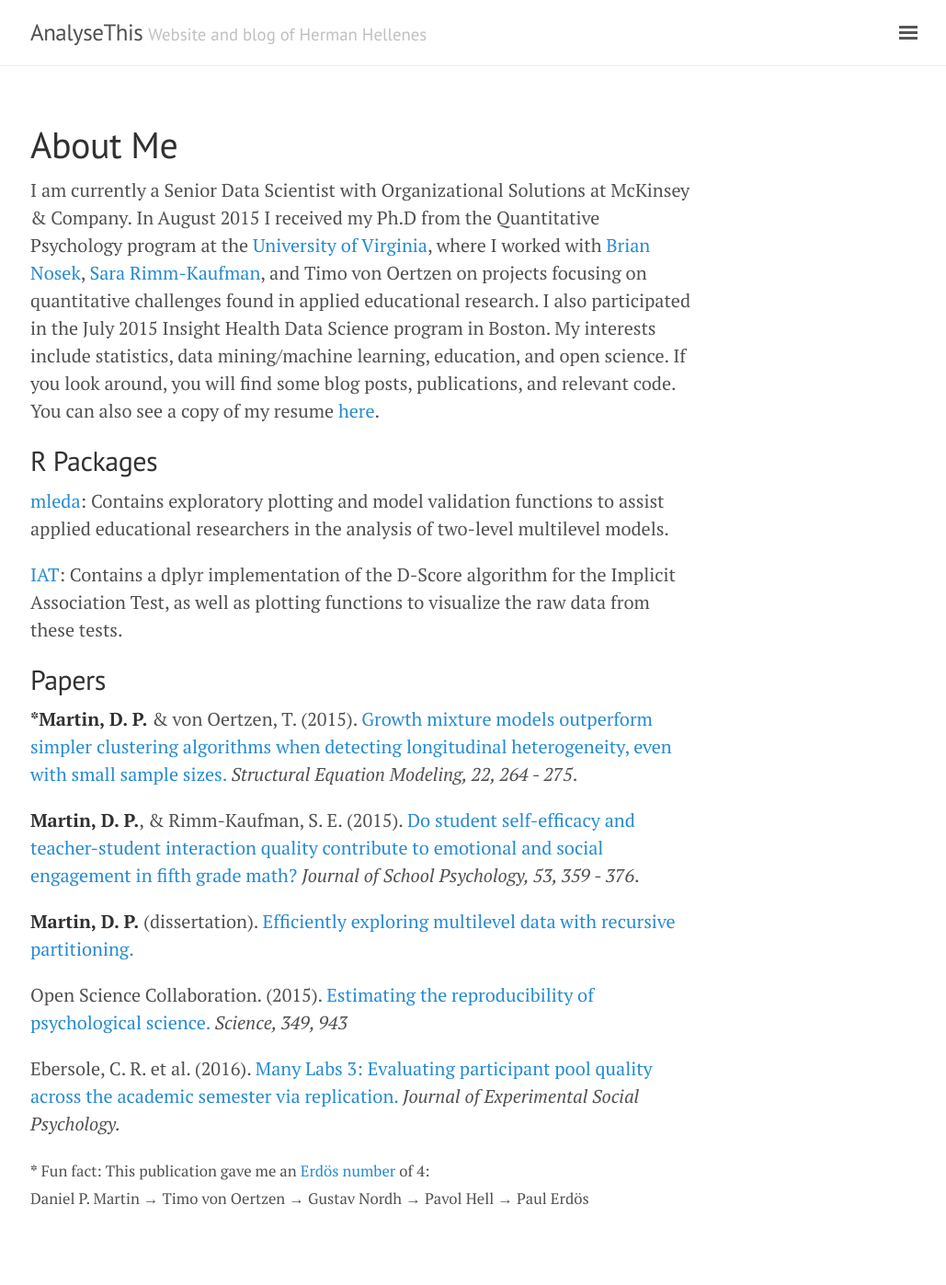
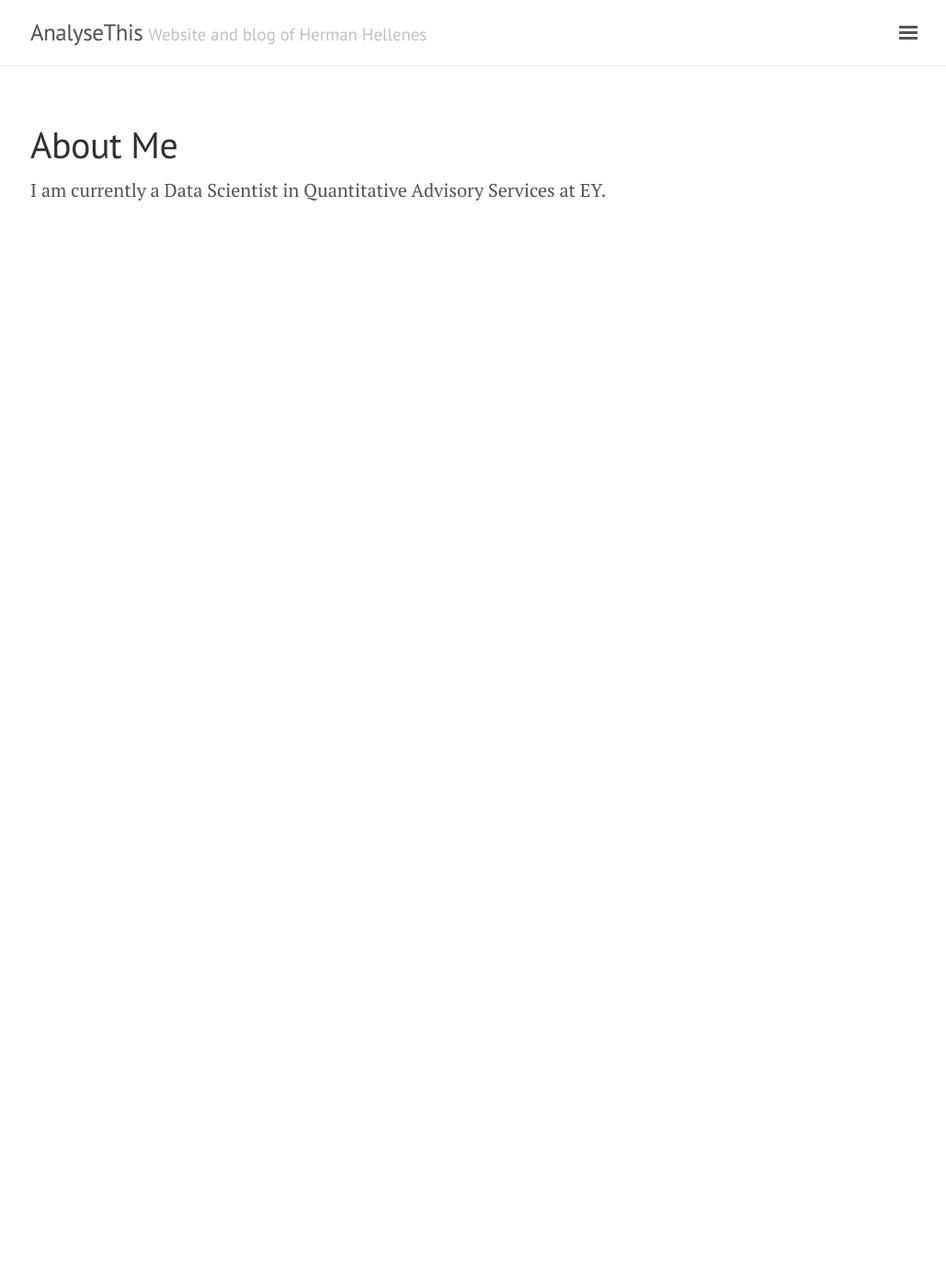
Before and after one commit to herman-hellenes/herman-hellenes.github.io, a Jekyll site: the page built from about.md, in a window 1280 px wide. Shown: the whole page at 92% size, without its empty margins (247-1276 px from the left). Built offline with Jekyll 4.4.1, drawn with Linux system fonts in a browser that asks for light colours; nearby versions of some CDN libraries; after the commit the page ends 900 px from its top, so only the background shows below that.

Commit message:
Update about.md

```diff
--- a/about.md
+++ b/about.md
@@ -3,55 +3,4 @@ layout: page
 title: About Me
 ---
 
-I am currently a Senior Data Scientist with Organizational Solutions at McKinsey & Company.
-In August 2015 I received my Ph.D from the Quantitative Psychology program at the
-[University of Virginia](http://www.virginia.edu/), where I worked with
-[Brian Nosek](http://projectimplicit.net/nosek/),
-[Sara Rimm-Kaufman](http://curry.virginia.edu/about/directory/sara-e.-rimm-kaufman), and
-Timo von Oertzen on projects focusing on quantitative challenges found in applied
-educational research. I also participated in the July 2015 Insight Health
-Data Science program in Boston. My interests include statistics,
-data mining/machine learning, education, and open science. If you look around,
-you will find some blog posts, publications, and relevant code.
-You can also see a copy of my resume [here](../extras/DPM_Resume.pdf).
-
-## R Packages
-
-[mleda](https://github.com/dpmartin42/mleda): Contains exploratory
-plotting and model validation functions to assist applied educational researchers in the analysis
-of two-level multilevel models.
-
-[IAT](https://github.com/dpmartin42/IAT): Contains a dplyr implementation
-of the D-Score algorithm for the Implicit Association Test, as well as plotting functions
-to visualize the raw data from these tests.
-
-## Papers
-
-**\*Martin, D. P.** & von Oertzen, T. (2015). [Growth mixture models outperform simpler
-clustering algorithms when detecting longitudinal heterogeneity, even with small sample
-sizes.](../extras/GMMSampSize.pdf) *Structural Equation Modeling, 22, 264 - 275*.
-
-**Martin, D. P.**, & Rimm-Kaufman, S. E. (2015). [Do student self-efficacy and
-teacher-student interaction quality contribute to emotional and social engagement in
-fifth grade math?](../extras/JSP_final.pdf) *Journal of School Psychology, 53, 359 - 376*.
-
-**Martin, D. P.** (dissertation). [Efficiently exploring multilevel data with recursive
-partitioning.](../extras/dissertation.pdf)
-
-Open Science Collaboration. (2015). [Estimating the reproducibility of psychological
-science.](https://osf.io/phtye/) *Science, 349, 943*
-
-Ebersole, C. R. et al. (2016). [Many Labs 3: Evaluating participant pool quality
-across the academic semester via replication.](https://osf.io/csygd/) *Journal of Experimental Social
-Psychology.*
-
-
-<small>
-<b>*</b> Fun fact: This publication gave me an <a href="https://xkcd.com/599/">Erd&ouml;s number</a> of 4:
-<br>
-Daniel P. Martin &#8594;
-Timo von Oertzen &#8594;
-Gustav Nordh &#8594;
-Pavol Hell &#8594;
-Paul Erd&ouml;s
-</small>
+I am currently a Data Scientist in Quantitative Advisory Services at EY.
```
